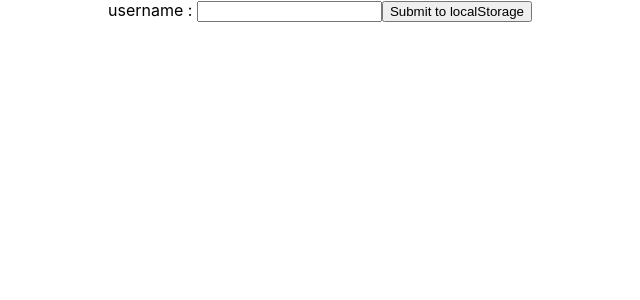
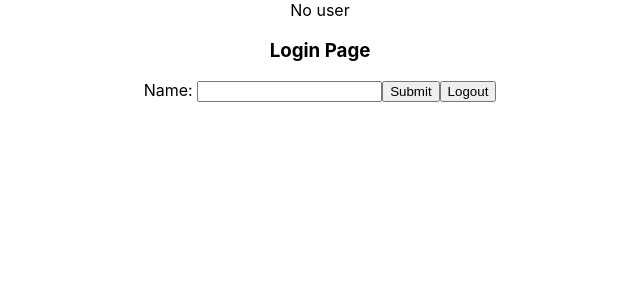
Before and after one commit to SahilPathan-git/canva-lite, a React (Create React App) app: page / in a window 1280 px wide. Shown: the top 300 px of the page, without its empty margins (320-960 px from the left). Built offline with nearby package versions, Linux system fonts and the light colour scheme.

Commit message:
Add LocalStorage using ContextAPI Login Functionality

```diff
--- a/src/App.js
+++ b/src/App.js
@@ -1,5 +1,7 @@
 import "./App.css";
-import LocalStorage from "./component/HtmlStorage/LocalStorage";
+// import LoginComponent from "./component/HtmlStorage/SessionStorage/LoginComponent";
+import Main from "./component/HtmlStorage/SessionStorage/Main";
+// import LocalStorage from "./component/HtmlStorage/LocalStorage";
 // import UseCallback from "./component/Hooks/UseCallBack/UseCallback";
 // import Toggle from "./component/Toggle/Toggle";
 // import UseMemo from "./component/Hooks/UseMemo/UseMemo";
@@ -38,7 +40,9 @@ function App() {
         {/* <UseMemo limit={20}/>    */}
         {/* <UseCallback/> */}
         {/* <Toggle/> */}
-        <LocalStorage/>
+        {/* <LocalStorage/> */}
+        {/* <LoginComponent /> */}
+        <Main/>
       </center>
     </div>
   );
--- /dev/null
+++ b/src/component/HtmlStorage/SessionStorage/ContextUser.js
@@ -0,0 +1,53 @@
+import React, { createContext, useContext, useState } from "react";
+
+const usercontext = createContext();
+
+export const useUserContext = () => {
+  return useContext(usercontext);
+};
+
+const ContextUser = ({ children }) => {
+  const [user, setUser] = useState(null);
+
+  const login = (data) => {
+    setUser(data);
+    localStorage.setItem('user', JSON.stringify(data))
+  };
+
+    const logOut = () => {
+        console.log("first");
+
+        localStorage.removeItem('user')
+        setUser(null);
+    };
+
+  return (
+      <usercontext.Provider value={{ user, login, logOut }}>
+      {children}
+    </usercontext.Provider>
+  );
+};
+
+export default ContextUser;
+
+// import React, { createContext, useContext, useState } from "react";
+
+// const usercontext = createContext();
+
+// export function ProviderContext() {
+//   return useContext(usercontext);
+// }
+
+// const ContextUser = ({ children }) => {
+//     const [user, setUser] = useState(null)
+//   const login = (userdata) => {
+// console.log("i am in login component ------" ,userdata );
+
+//   };
+
+//   const logout = () => {};
+
+//   return <usercontext.Provider value={{user,login,logout}}>{children}</usercontext.Provider>;
+// };
+
+// export default ContextUser;
--- /dev/null
+++ b/src/component/HtmlStorage/SessionStorage/LoginComponent.js
@@ -0,0 +1,59 @@
+import React, { useState } from "react";
+import { useUserContext } from "./ContextUser";
+
+
+const LoginComponent = () => {
+
+  const { login, user, logOut } = useUserContext()
+
+
+
+  const [data, setData] = useState({
+    username: "",
+  });
+
+  const handleLogin  = (e)=>{
+    e.preventDefault()
+    // console.log(data.username);
+    const userdata = {username : data.username}
+    // console.log(userdata);
+    login(userdata)
+  }
+
+  // const newUser =  localStorage.getItem('user')
+  // const anotherUser = JSON.parse(newUser)
+
+  // const  {username } = anotherUser
+
+  // if (newUser == null){
+
+  // }
+
+  const logout = ()=>{
+    logOut()
+  }
+  return (
+    <div>
+      {
+        user ? <span>{(user.username)}</span> : <span>No user</span>
+      }
+
+      <div>
+        <h3>Login Page</h3>
+      </div>
+      <form onSubmit={handleLogin}>
+        Name:{" "}
+        <input
+          type="text"
+          name="username"
+          value={data.username}
+          onChange={(e) => setData({...data, [e.target.name]: e.target.value})}
+        />
+        <button>Submit</button>
+        <button onClick={logout}>Logout</button>
+      </form>
+    </div>
+  );
+};
+
+export default LoginComponent;
--- /dev/null
+++ b/src/component/HtmlStorage/SessionStorage/Main.js
@@ -0,0 +1,15 @@
+import React from "react";
+import LoginComponent from "./LoginComponent";
+import ContextUser from "./ContextUser";
+
+const Main = () => {
+  return (
+    <div>
+      <ContextUser>
+        <LoginComponent />
+      </ContextUser>
+    </div>
+  );
+};
+
+export default Main;
```
